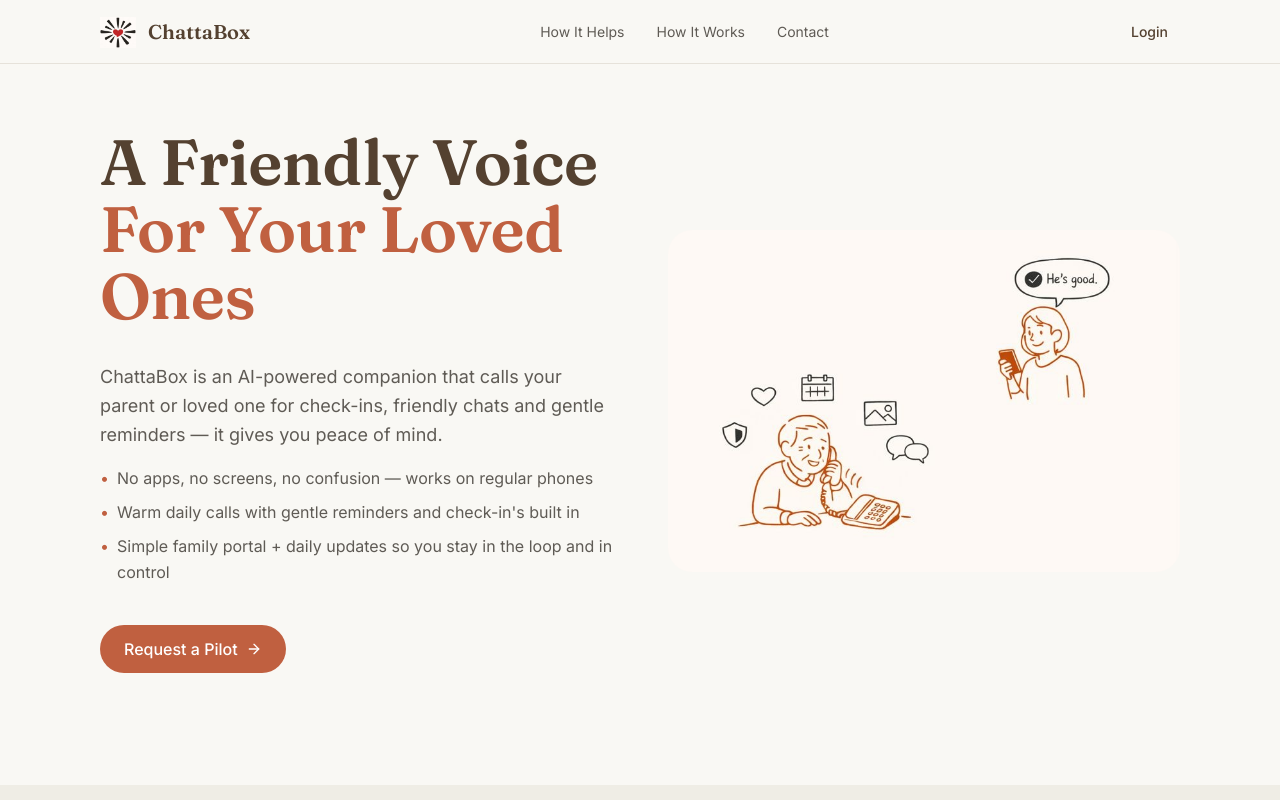
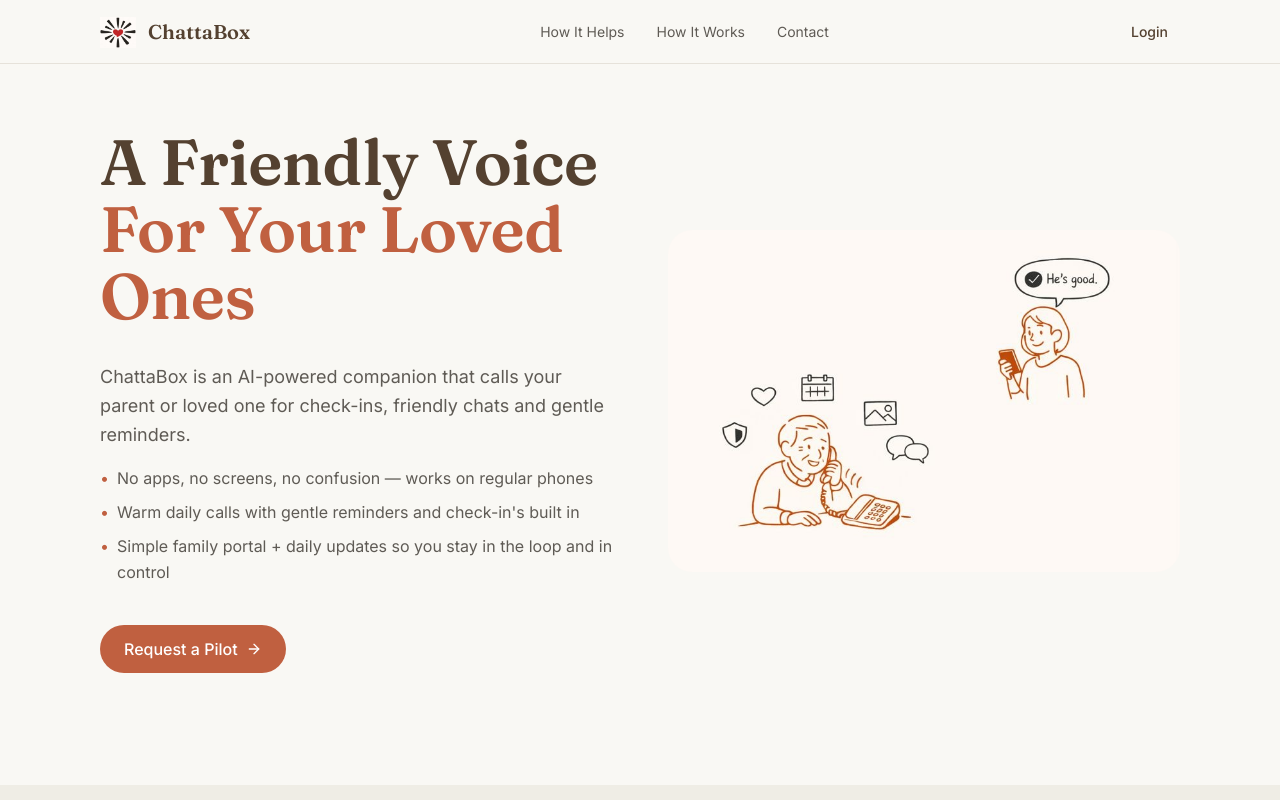
Before and after one commit to hawkpersonal/ChattaBox-Public-Website, a React (Vite) app: page / in a window 1280 px wide. Shown: the top 800 px of the page. Built offline with nearby package versions, Linux system fonts and the light colour scheme.

Commit message:
Remove '— it gives you peace of mind.' from hero section

```diff
--- a/src/components/sections/Hero.tsx
+++ b/src/components/sections/Hero.tsx
@@ -22,7 +22,7 @@ export function Hero() {
 
             <div className="space-y-4">
               <p className="text-lg text-[#5F5B55] leading-relaxed">
-                ChattaBox is an AI-powered companion that calls your parent or loved one for check-ins, friendly chats and gentle reminders — it gives you peace of mind.
+                ChattaBox is an AI-powered companion that calls your parent or loved one for check-ins, friendly chats and gentle reminders.
               </p>
               <ul className="space-y-2 text-base text-[#5F5B55] leading-relaxed">
                 <li className="flex items-baseline gap-2">
```
